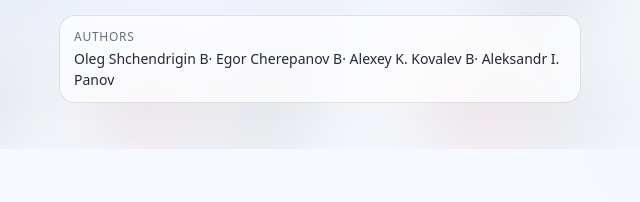
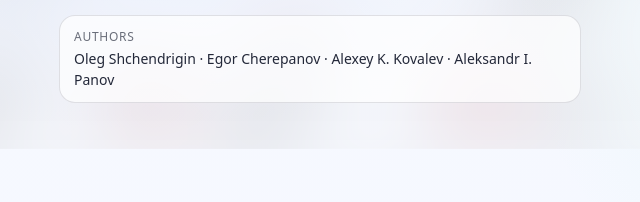
Before and after one commit to Quartz-Admirer/Memory-Rewriting, a plain HTML site: page index.html in a window 1280 px wide. Shown: the part 514-716 px from the top of the page, 21-661 px from the left. Drawn offline with Linux system fonts and the light colour scheme.

Commit message:
Update index.html

```diff
--- a/index.html
+++ b/index.html
@@ -146,7 +146,7 @@
             <div class="hero__meta">
               <div class="meta">
                 <div class="meta__label" data-i18n="meta_authors_label">Authors</div>
-                <div class="meta__value">Oleg Shchendrigin В· Egor Cherepanov В· Alexey K. Kovalev В· Aleksandr I. Panov</div>
+                <div class="meta__value">Oleg Shchendrigin · Egor Cherepanov · Alexey K. Kovalev · Aleksandr I. Panov</div>
               </div>
             </div>
           </div>
```
